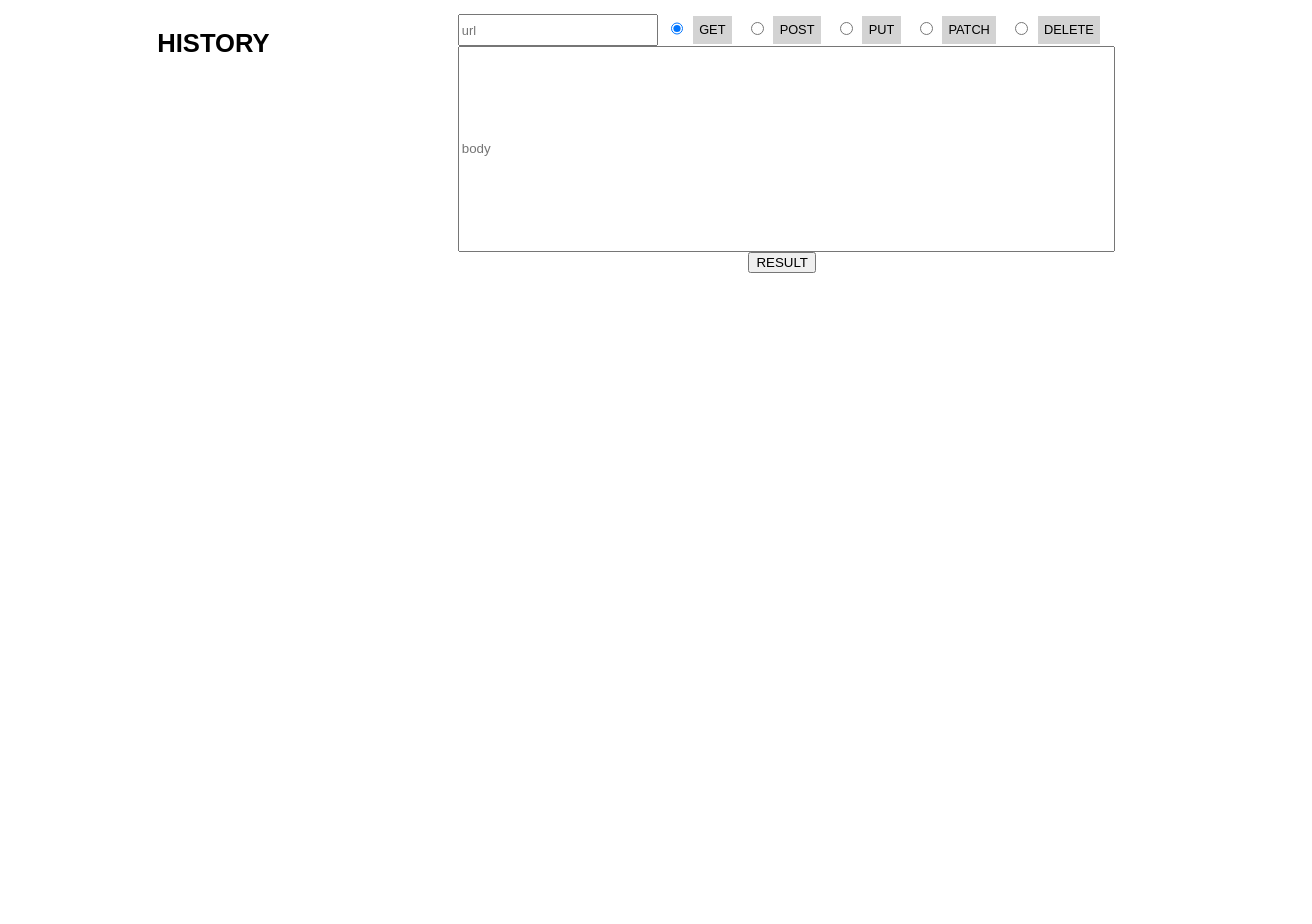
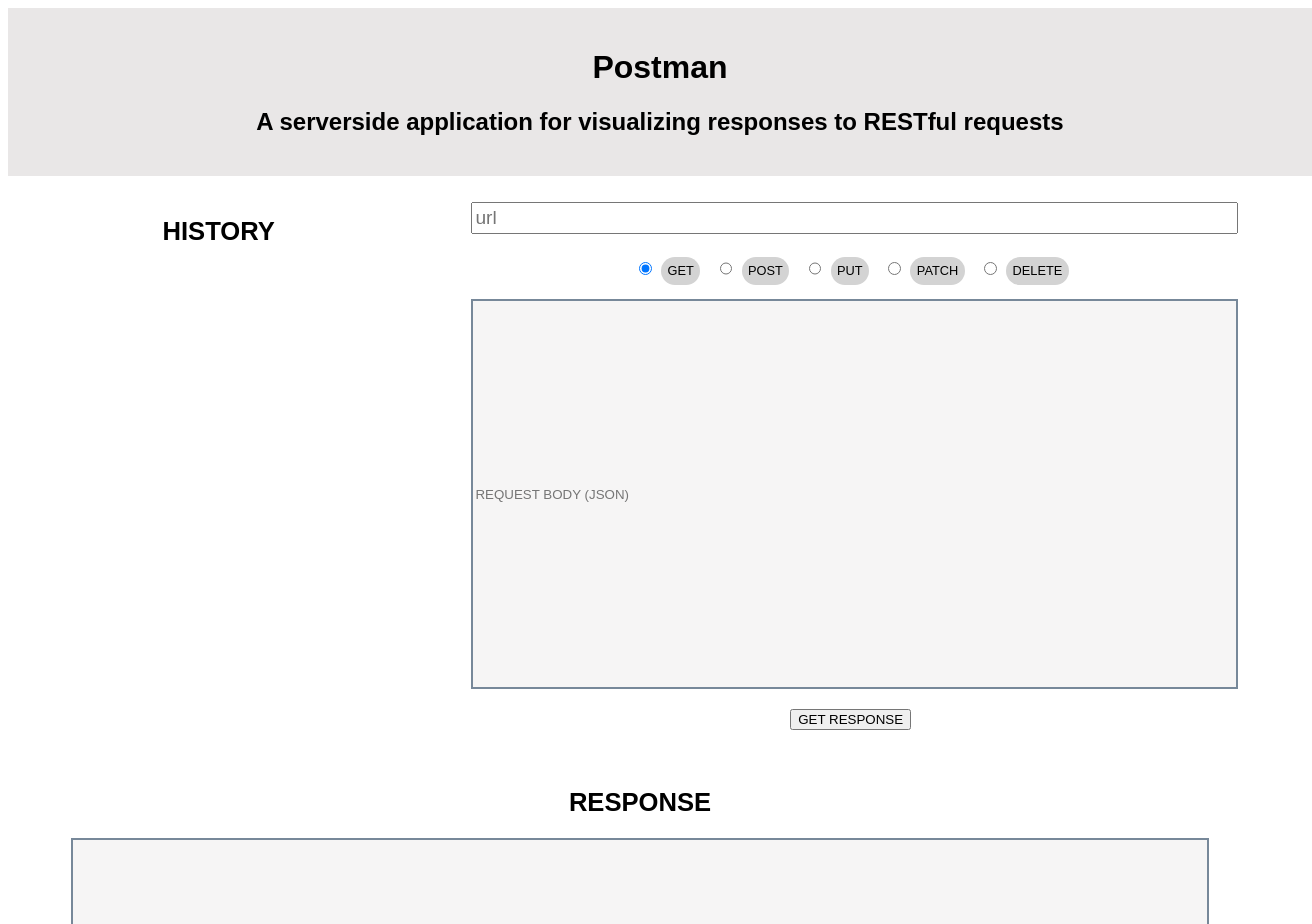
Before and after one commit to licarpen/postman, a React app: page / in a window 1280 px wide. Shown: the top 924 px of the page, 1312 px wide, since content can reach past the window. Before the commit the page ends 800 px from the top, so only its background shows below. Built offline with nearby package versions, Linux system fonts and the light colour scheme.

Commit message:
improve styling

```diff
--- a/src/components/form/Form.css
+++ b/src/components/form/Form.css
@@ -3,11 +3,14 @@
   margin: auto;
   text-align: center;
   padding: 0.5vw;
+  width: 90%;
 
   .url{
-    width: 15vw;
+    display: block;
+    width: 100%;
     height: 2vw;
-    font-size: 1vw;
+    font-size: 1.5vw;
+    margin-bottom: 2vw;
 
   }
 
@@ -26,21 +29,28 @@
     background: lightgray;
     font-size: 1vw;
     font-family: Arial, Helvetica, sans-serif;
+    border-radius: 3em;
   }
 
   .body{
     display: block;
+    margin-top: 20px;
     width: 100%;
-    height: 200px;
+    height: 30vw;
+    border: lightslategrey 2px solid;
+    background: rgb(246, 245, 245);
+    overflow: scroll;
   }
 
-  @media screen and (max-width: 775px){
+  button{
+    margin: 20px;
+
+  }
+
+  @media screen and (max-width: 1200px){
     .url{
-      display: block;
-      width: 80%;
       height: 3vw;
       font-size: 2vw;
-
     }
 
     input[type="radio"] {
@@ -59,5 +69,9 @@
       font-size: 2vw;
       font-family: Arial, Helvetica, sans-serif;
     }
+
+    .body{
+      margin-top: 3vw;
+    }
   }
 }
--- a/src/components/form/Form.js
+++ b/src/components/form/Form.js
@@ -10,8 +10,8 @@
     <input type="radio" name="method" value="PUT" checked={method === 'PUT'} onChange={onChange} /><label htmlFor="PUT">PUT</label>
     <input type="radio" name="method" value="PATCH" checked={method === 'PATCH'} onChange={onChange} /><label htmlFor="PATCH">PATCH</label>
     <input type="radio" name="method" value="DELETE" checked={method === 'DELETE'} onChange={onChange} /><label htmlFor="DELETE">DELETE</label>
-    <input className={styles.body} type="text" name="body" value={body} placeholder="body" onChange={onChange} />
-    <button>RESULT</button>
+    <input className={styles.body} type="text" name="body" value={body} placeholder="REQUEST BODY (JSON)" onChange={onChange} />
+    <button>GET RESPONSE</button>
   </form>
 );
 
--- /dev/null
+++ b/src/components/header/Header.css
@@ -0,0 +1,9 @@
+.Header{
+  width: 100%;
+  margin: auto;
+  margin-bottom: 20px;
+  background: rgb(233, 231, 231);
+  padding: 20px;
+  text-align: center;
+  font-family: Arial, Helvetica, sans-serif;
+}
--- /dev/null
+++ b/src/components/header/Header.js
@@ -0,0 +1,13 @@
+import React from 'react';
+import styles from './Header.css';
+
+const Header = () => {
+  return (
+    <div className={styles.Header}>
+      <h1>Postman</h1>
+      <h2>A serverside application for visualizing responses to RESTful requests</h2>
+    </div>
+  );
+};
+
+export default Header;
--- a/src/components/history/HistoryList.css
+++ b/src/components/history/HistoryList.css
@@ -1,9 +1,12 @@
 .HistoryList{
   grid-area: history;
   font-family: Arial, Helvetica, sans-serif;
+  width: 100%;
 
   .title {
+    width: 100%;
     text-align: center;
+    align-self: start;
     font-size: 2vw;
   }
 
--- a/src/components/result/Result.css
+++ b/src/components/result/Result.css
@@ -1,4 +1,18 @@
 .Result{
   grid-area: result;
-  overflow: scroll;
+  margin: auto;
+  margin-top: 10px;
+  width: 90%;
+
+  .title{
+    font-family: Arial, Helvetica, sans-serif;
+    text-align: center;
+    font-size: 2vw;
+  }
+  .results{
+    border: lightslategrey 2px solid;
+    background: rgb(246, 245, 245);
+    overflow: scroll;
+    height: 40vw;
+  }
 }
--- a/src/components/result/Result.js
+++ b/src/components/result/Result.js
@@ -4,7 +4,8 @@
 
 const Result = ({ result }) => (
   <div className={styles.Result}>
-    <pre>{result}</pre>
+    <h2 className={styles.title}>RESPONSE</h2>
+    <pre className={styles.results}>{result}</pre>
   </div>
 );
 
--- a/src/containers/Postman.css
+++ b/src/containers/Postman.css
@@ -1,18 +1,17 @@
 .Postman {
   display: grid;
   margin: auto;
-  width: 90%;
+  width: 100%;
+  grid-template-columns: 1.5fr 3fr;
+  grid-template-rows: min-content;
   align-items: start;
+  grid-template-areas:
+  "history form"
+  "result result";
 
-    grid-template-columns: 1fr 3fr;
-    grid-template-rows: min-content;
-    justify-content: center;
-    grid-template-areas:
-    "history form"
-    "result result";
 
-    @media screen and (max-width: 775px){
-      grid-template-columns: 95%;
+    @media screen and (max-width: 1200px){
+      grid-template-columns: 100%;
       justify-content: center;
       grid-template-areas:
     "form"
--- a/src/containers/Postman.js
+++ b/src/containers/Postman.js
@@ -1,4 +1,5 @@
 import React, { Component } from 'react';
+import Header from '../components/header/Header';
 import Form from '../components/form/Form';
 import Result from '../components/result/Result';
 import HistoryList from '../components/history/HistoryList';
@@ -37,11 +38,14 @@
     const { url, method, body, result, history } = this.state;
 
     return (
-      <div className={styles.Postman}>
-        <Form url={url} method={method} body={body} onChange={this.handleChange} onSubmit={this.handleSubmit} />
-        <Result result={result} />
-        <HistoryList history={history} onClick={this.handleClick}/>
-      </div>
+      <>
+        <Header/>
+        <div className={styles.Postman}>
+          <Form url={url} method={method} body={body} onChange={this.handleChange} onSubmit={this.handleSubmit} />
+          <Result result={result} />
+          <HistoryList history={history} onClick={this.handleClick}/>
+        </div>
+      </>
     );
   }
 }
```
Also changed, not shown: 3 other files.
